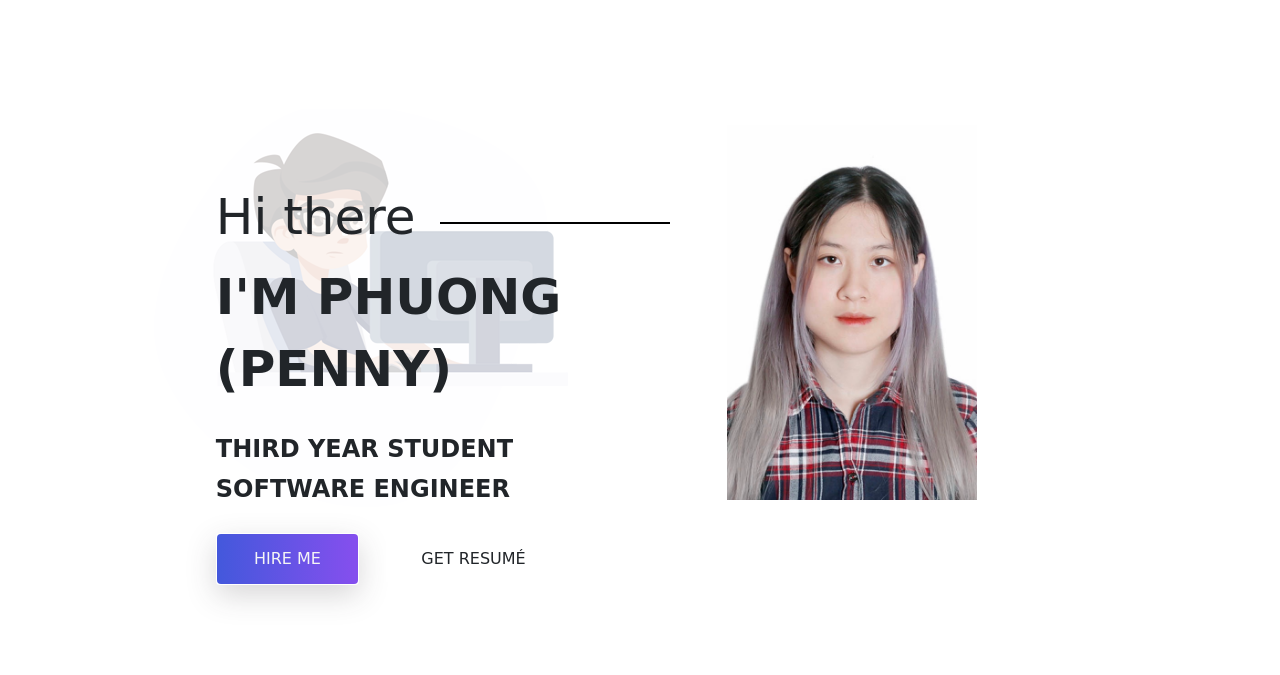
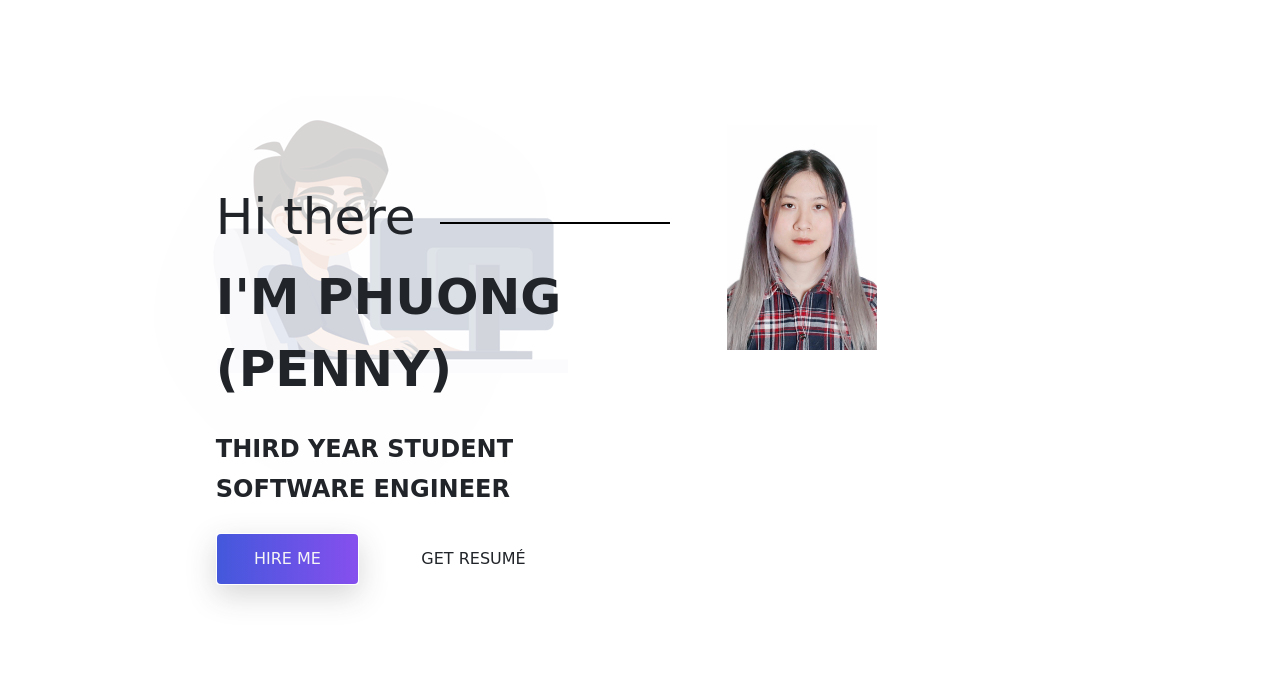
Before and after one commit to phuongqnguyenngoc/phuongqnguyenngoc.github.io, a plain HTML site: page index.html in a window 1280 px wide. Shown: the part 125-800 px from the top of the page. Drawn offline with Linux system fonts and the light colour scheme; a web font is replaced by a local one.

Commit message:
Update style.css

```diff
--- a/css/style.css
+++ b/css/style.css
@@ -77,7 +77,7 @@
 
 .site-main .site-banner .banner-image > img {
   padding: 7rem 0;
-  width: 250px;
+  width: 150px;
 }
 
 /* end banner */
```
